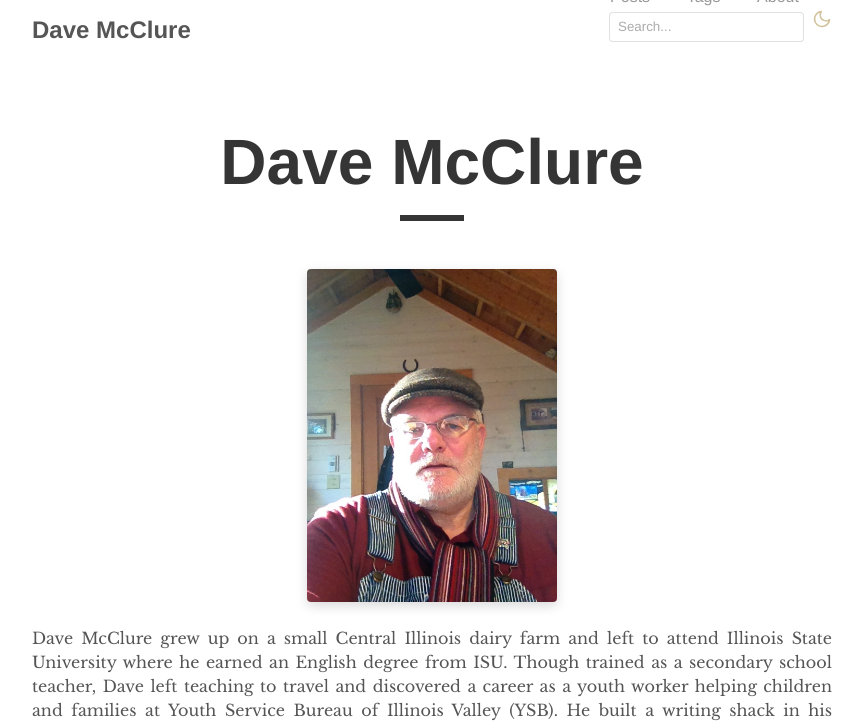
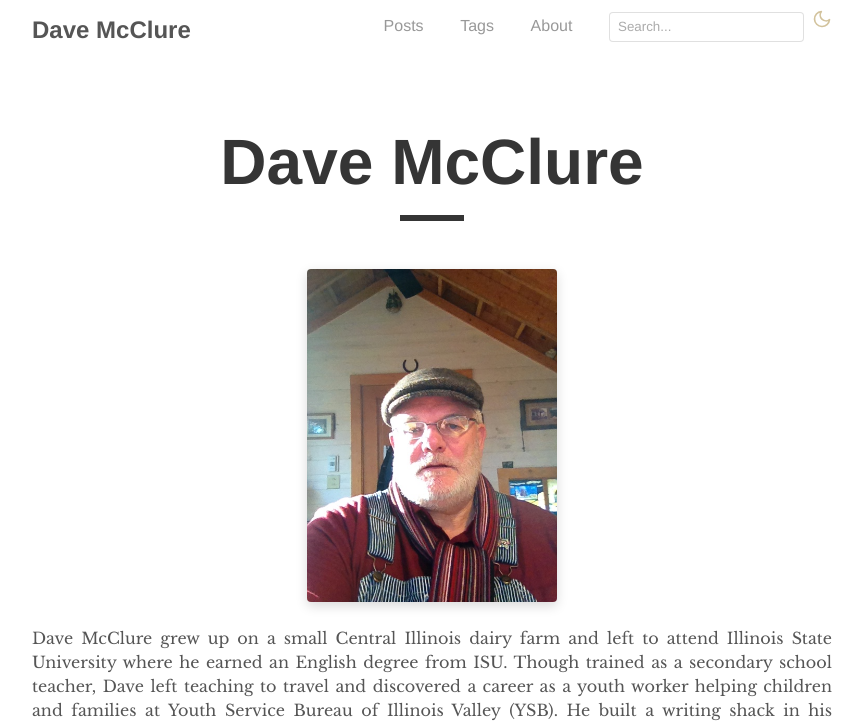
Before and after one commit to Daveintheshack/daveintheshack.github.io, a Jekyll site: the page built from _pages/about.md, in a window 1280 px wide. Shown: the top 724 px of the page, without its empty margins (208-1071 px from the left). Built offline with Jekyll 4.4.1, drawn with Linux system fonts in a browser that asks for light colours.

Commit message:
Update navigation.html

```diff
--- a/_includes/navigation.html
+++ b/_includes/navigation.html
@@ -7,7 +7,7 @@
       <li><a href="{{ '/blog' | prepend: site.baseurl }}">Posts</a></li>
       <li><a href="{{ '/tags' | prepend: site.baseurl }}">Tags</a></li>
       <li><a href="{{ site.baseurl }}/">About</a></li>
-      <li style="display: flex; align-items: center; gap: .5rem;">
+      <li style="display: inline-flex; align-items: center; gap: .5rem;">
         <input type="text" id="search-input" placeholder="Search...">
         <ul id="results-container"></ul>
         <button id="dark-mode-toggle" aria-label="Toggle dark mode" style="background: none !important; border: none !important; box-shadow: none !important; cursor: pointer; padding: 0 !important; margin: 0; display: inline-flex; align-items: center;">
```
